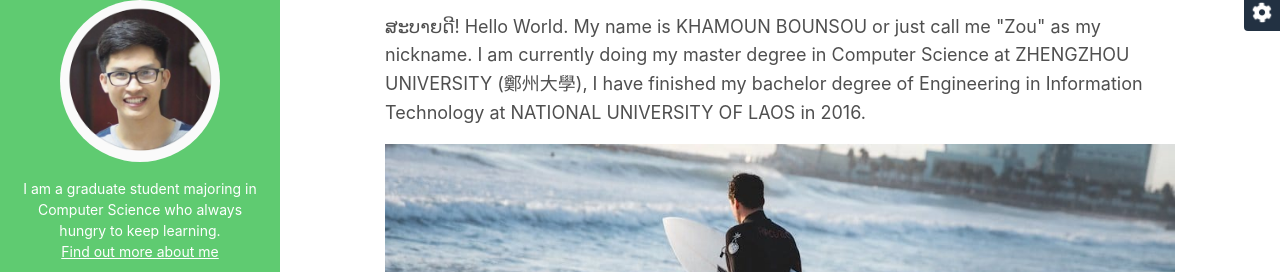
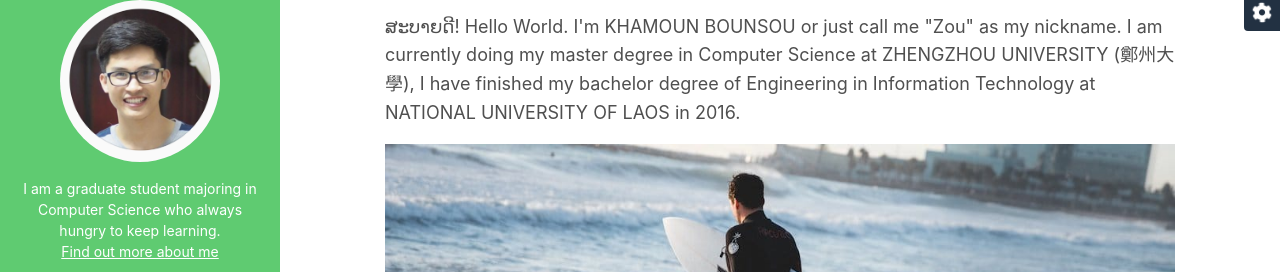
Before and after one commit to laoszou/zou, a plain HTML site: page about.html in a window 1280 px wide. Shown: the part 85-357 px from the top of the page. Drawn offline with Linux system fonts and the light colour scheme.

Commit message:
“changes”

```diff
--- a/about.html
+++ b/about.html
@@ -67,7 +67,7 @@
 	    <article class="about-section py-5">
 		    <div class="container">
 			    <h3 class="title mb-3">ABOUT ME</h3>
-			    <p>ສະບາຍດີ! Hello World. My name is KHAMOUN BOUNSOU or just call me "Zou" as my nickname. I am currently doing my master degree in Computer Science at ZHENGZHOU UNIVERSITY (鄭州大學), I have finished my bachelor degree of Engineering in Information Technology at NATIONAL UNIVERSITY OF LAOS in 2016.</p>
+			    <p>ສະບາຍດີ! Hello World. I'm KHAMOUN BOUNSOU or just call me "Zou" as my nickname. I am currently doing my master degree in Computer Science at ZHENGZHOU UNIVERSITY (鄭州大學), I have finished my bachelor degree of Engineering in Information Technology at NATIONAL UNIVERSITY OF LAOS in 2016.</p>
 			    <figure><img class="img-fluid" src="assets/images/about-me.jpg" alt="image"></figure>
 
 				<h3 class="mt-5">EDUCATION AND TRAINNING</h3>
```
